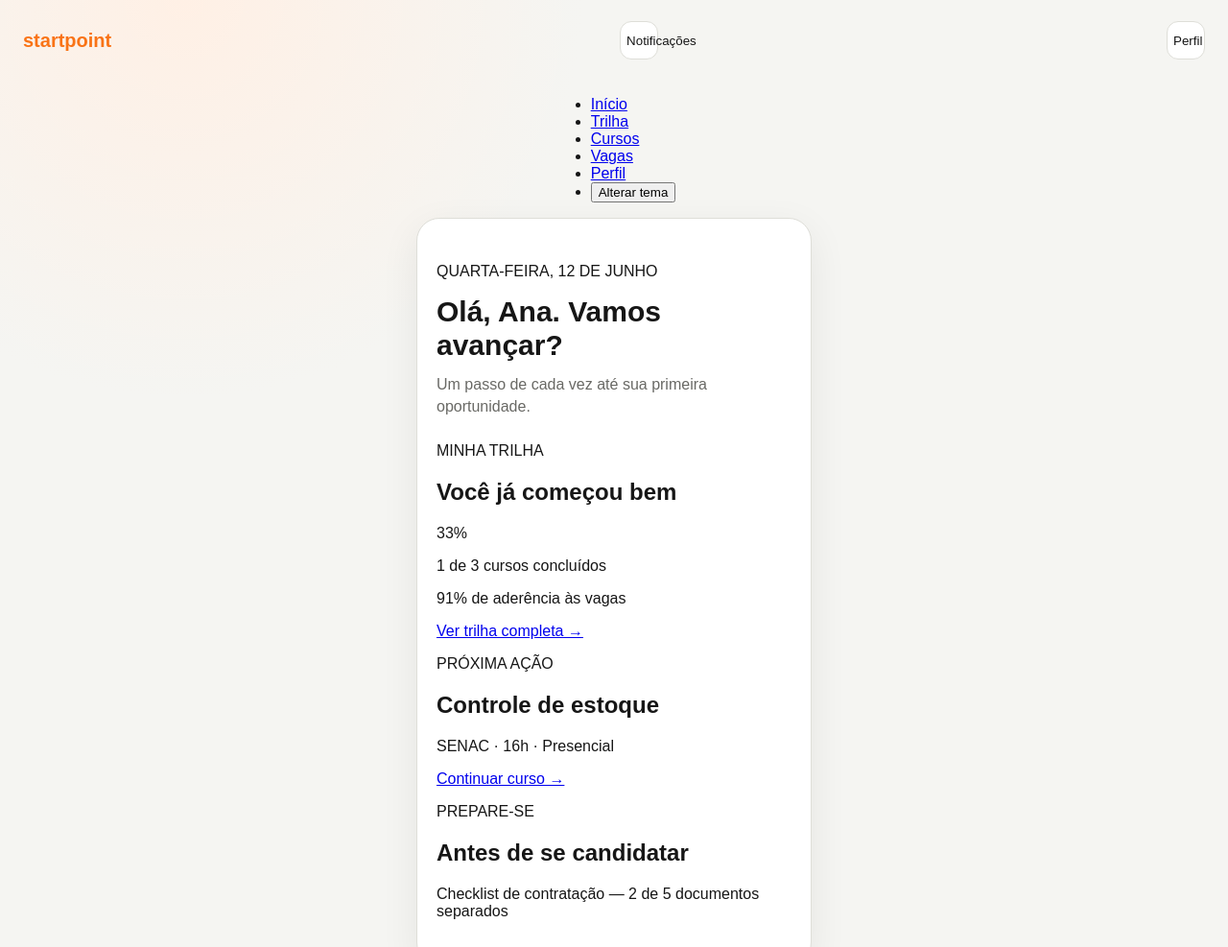
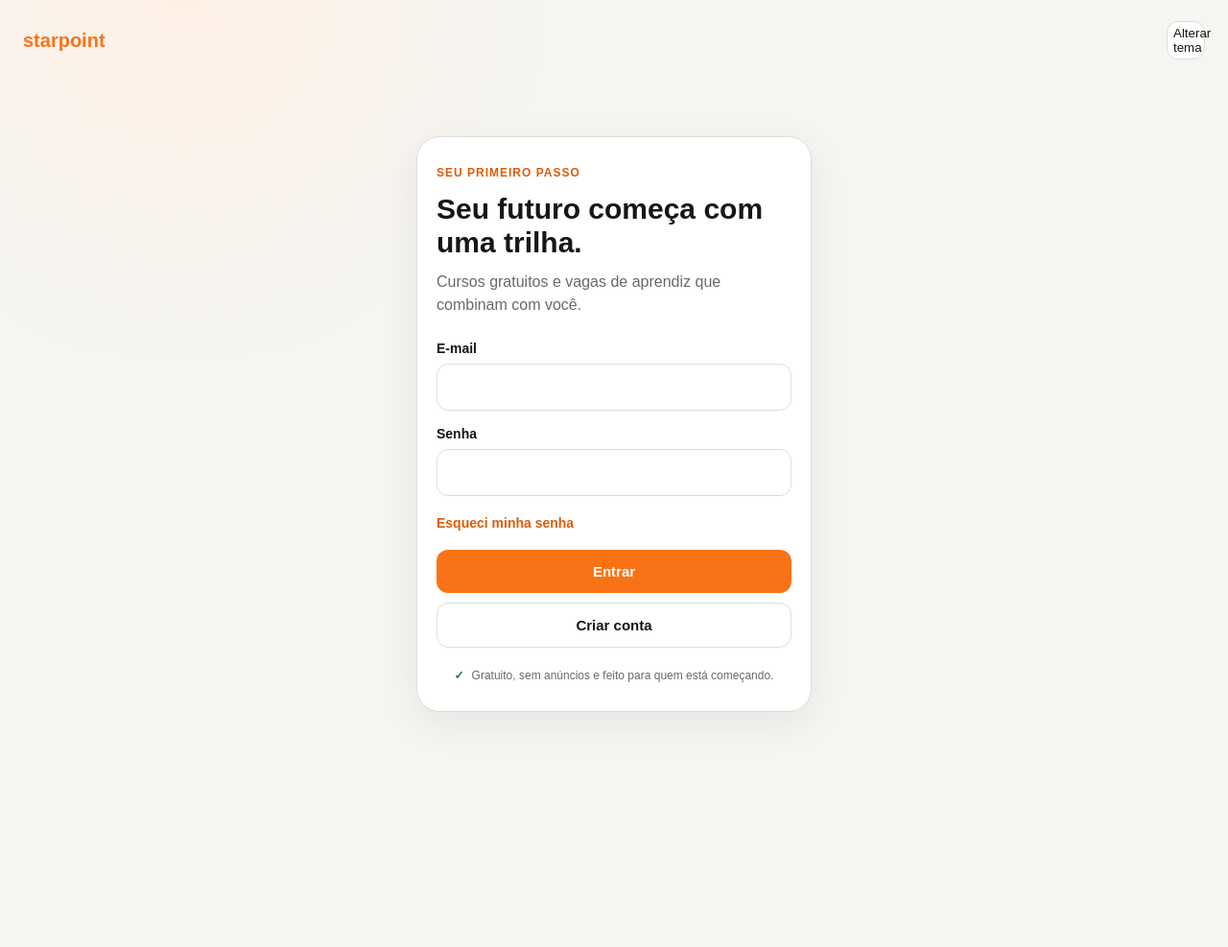
Before and after one commit to Igor-Novais/Startpoint, a plain HTML site: page frontend/login.html in a window 1280 px wide. Shown: the top 987 px of the page at 96% size. After the commit the page ends 800 px from the top, so only its background shows below. Drawn offline with Linux system fonts and the light colour scheme; files that its build step writes are made by us from their sources.

Commit message:
Update login3.html

```diff
--- a/frontend/login.html
+++ b/frontend/login.html
@@ -1,66 +1,45 @@
-<!DOCTYPE html>
+<!DOCType html>
 <html lang="pt-BR">
 	<head>
 		<meta charset="UTF-8">
-    <title>Startpoint | Início</title>
-    <meta name="description" content="Acompanhe sua trilha de cursos e oportunidades na Startpoint.">
+		<title>Starpoint | Entrar</title>
+		<meta name="description" content="Plataforma com cursos gratuitos e vagas para quem está começando sua trajetória profissional.">
         <link rel="stylesheet" href="login-1.css">
     </head>
 	<body>
+
 		<header>
-        <a href="inicio.html">startpoint</a>
-        <button type="button">Notificações</button>
-        <button type="button">Perfil</button>
+			<a href="/starpoint.html">starpoint</a>
+			<button type="button">Alterar tema</button>
 		</header>
 
-         <nav>
-            <ul>
-                <li> <a href="inicio.html">Início</a> </li>
-                <li> <a href="trilha.html">Trilha</a> </li>
-                <li> <a href="curso.html">Cursos</a> </li>
-                <li> <a href="vagas.html">Vagas</a> </li>
-                <li> <a href="perfil.html">Perfil</a> </li>
-                <li> <button type="button">Alterar tema</button> </li>
-            </ul>
-        </nav>
+            <main>
+                <p>SEU PRIMEIRO PASSO</p>
+                <h1>Seu futuro começa com uma trilha.</h1>
 
-        <main>
-            <section>
-                <p>QUARTA-FEIRA, 12 DE JUNHO</p>
+                <p>Cursos gratuitos e vagas de aprendiz que combinam com você.</p>
 
-                <h1>Olá, Ana. Vamos avançar?</h1>
+                <form action="/login" method="post">
 
-                <p>Um passo de cada vez até sua primeira oportunidade.</p>
-            </section>
-            <section>
-                <p>MINHA TRILHA</p>
+                    <div>
+                        <label for="email">E-mail</label>
+                        <input type="email" name="email" id="email" required>
+                    </div>
 
-                    <h2>Você já começou bem</h2>
+                    <div>
+                        <label for="password">Senha</label>
+                        <input type="password" name="senha" id="password" required>
+                    </div>
 
-                    <p>33%</p>
-                    <p>1 de 3 cursos concluídos</p>
-                    <p>91% de aderência às vagas</p>
+                    <a href="/esqueci_senha.html">Esqueci minha senha</a>
 
-                    <a href="trilha.html">Ver trilha completa →</a>
+                    <button type="submit">Entrar</button>
 
-            </section>
-            <section>
-                <p>PRÓXIMA AÇÃO</p>
+		        </form>
 
-                <h2>Controle de estoque</h2>
+                <a href="/criar_conta.html">Criar conta</a>
 
-                <p>SENAC · 16h · Presencial</p>
-
-                <a href="trilha.html">Continuar curso →</a>
-            </section>
-            <section>
-                <p>PREPARE-SE</p>
-
-                <h2>Antes de se candidatar</h2>
-
-                <p>Checklist de contratação — 2 de 5 documentos separados</p>
-
-            </section>
+                <p>Gratuito, sem anúncios e feito para quem está começando.</p>
 
 		    </main>
 	</body>
```
Lines whose indentation alone changed are shown as unchanged.
